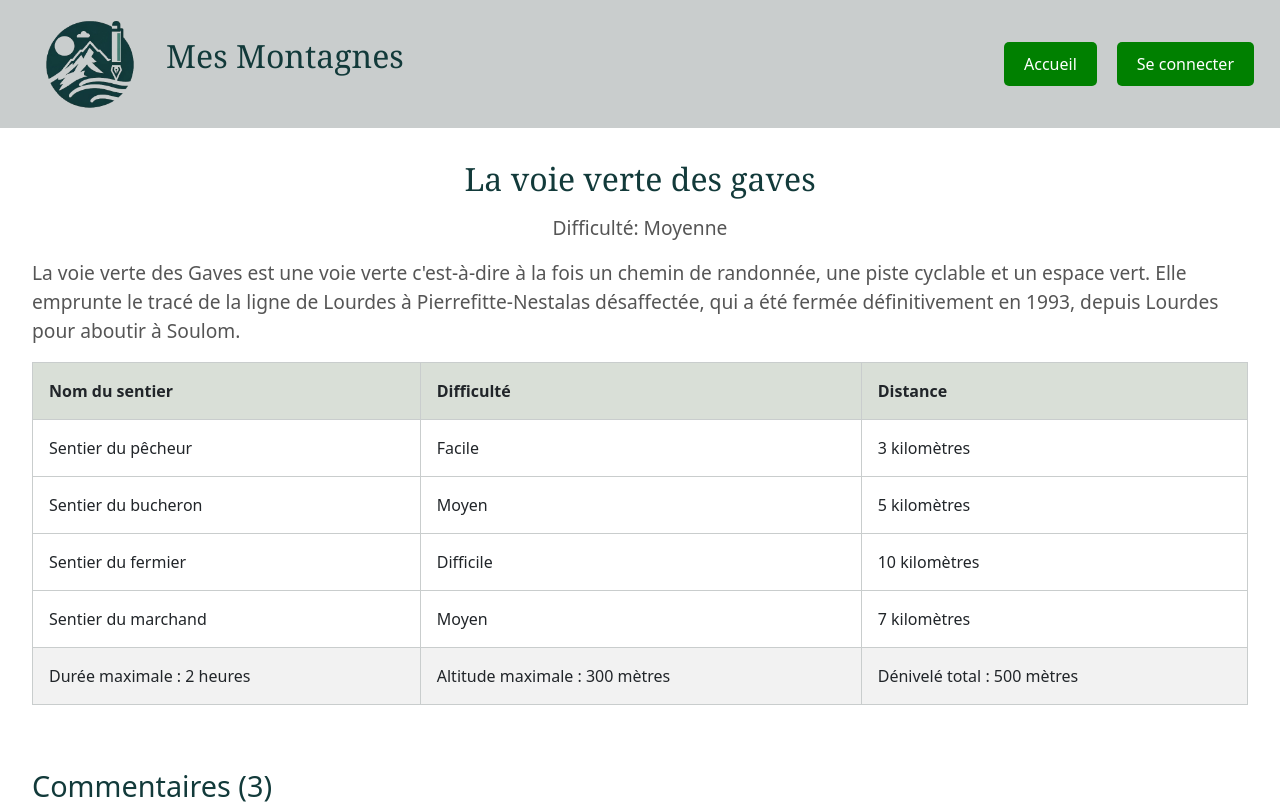
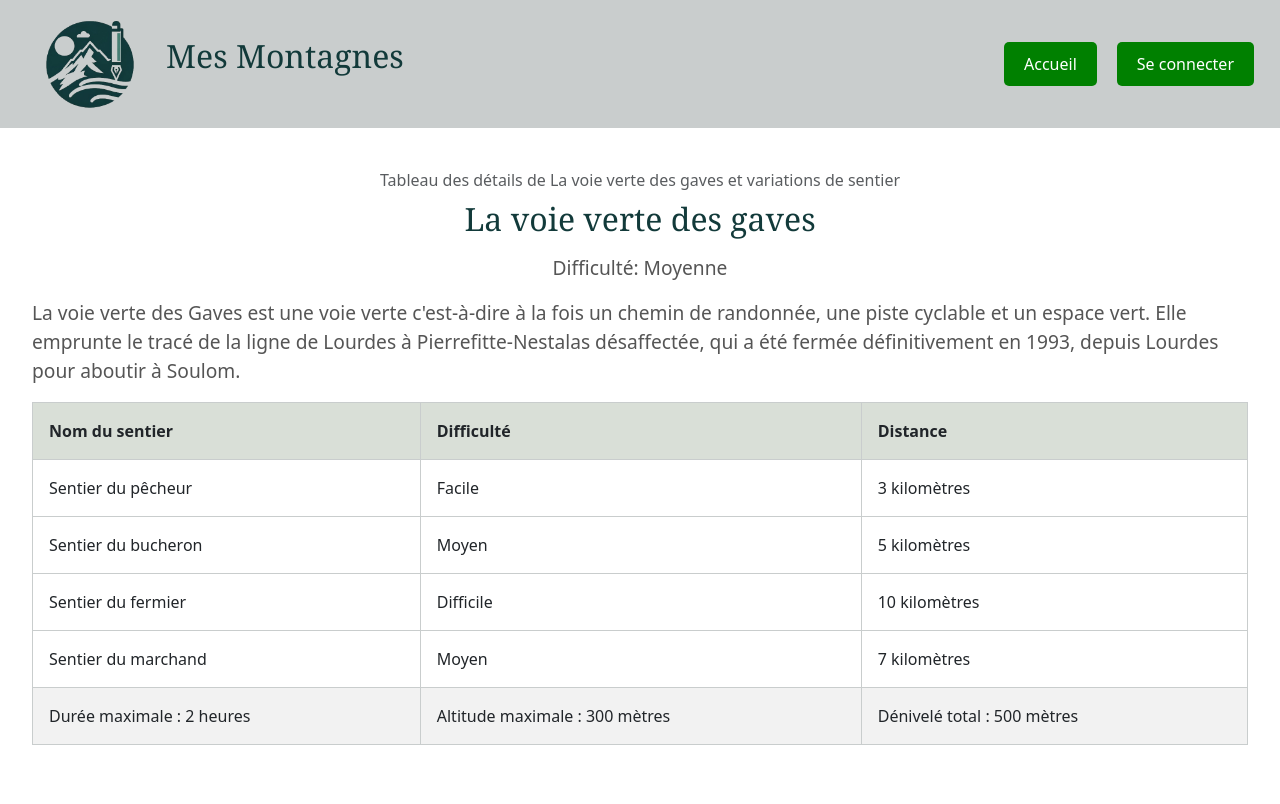
Before and after one commit to CamilleTouron/BLOG_REACT, a React (Create React App) app: page /details/0 in a window 1280 px wide. Shown: the top 804 px of the page. Built offline with nearby package versions, Linux system fonts and the light colour scheme.

Commit message:
Ajout caption à la table

```diff
--- a/src/components/Card.js
+++ b/src/components/Card.js
@@ -25,6 +25,9 @@ const Card = () => {
 
     return (
         <div id="location-details">
+            <caption>
+                {"Tableau des détails de "+ card.title +" et variations de sentier"}
+            </caption>
             <Helmet>
                 <meta name="description" content={"Page d'affichage des détails d'un lieu de randonnées : description, variations de sentier et commentaires."} />
             </Helmet>
```
